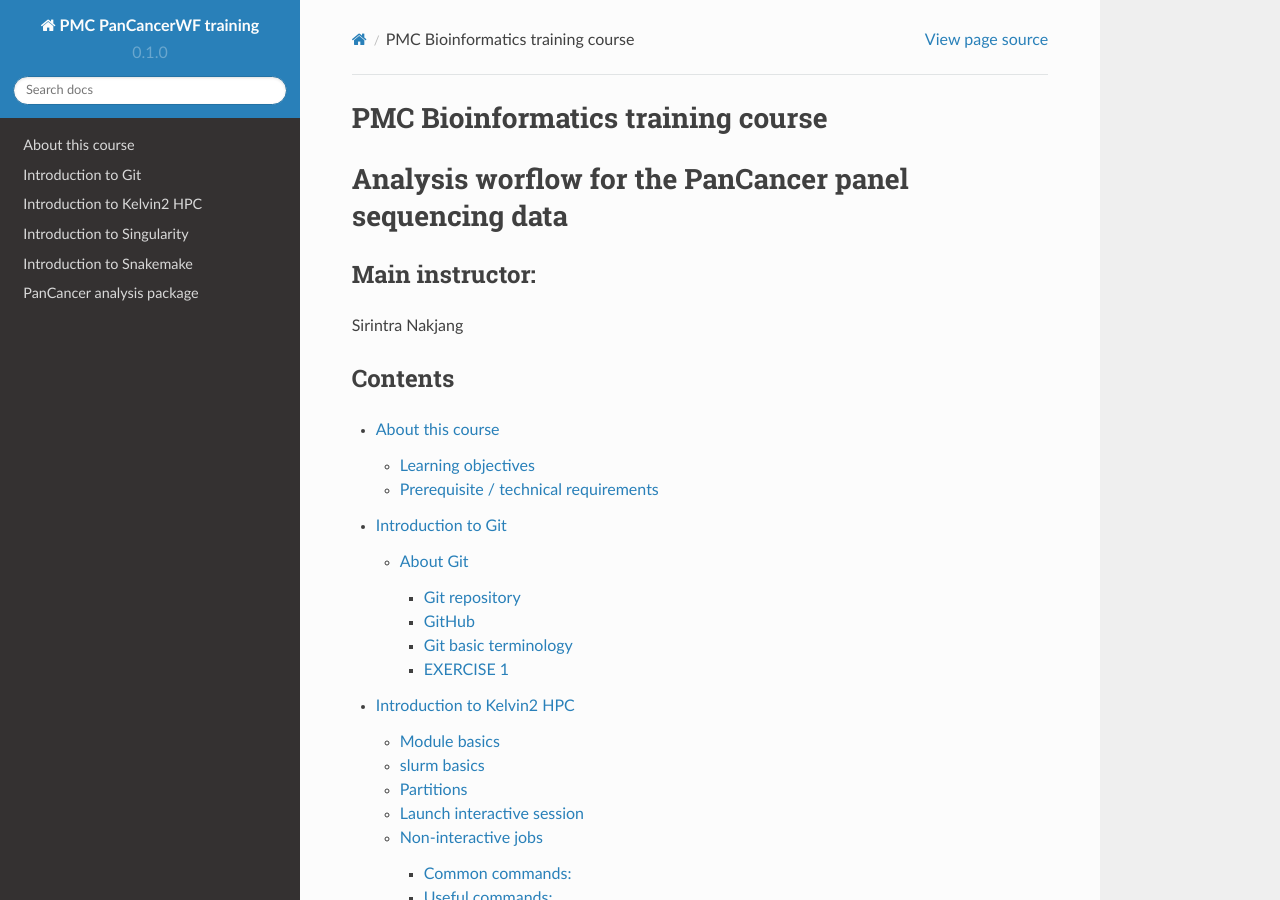
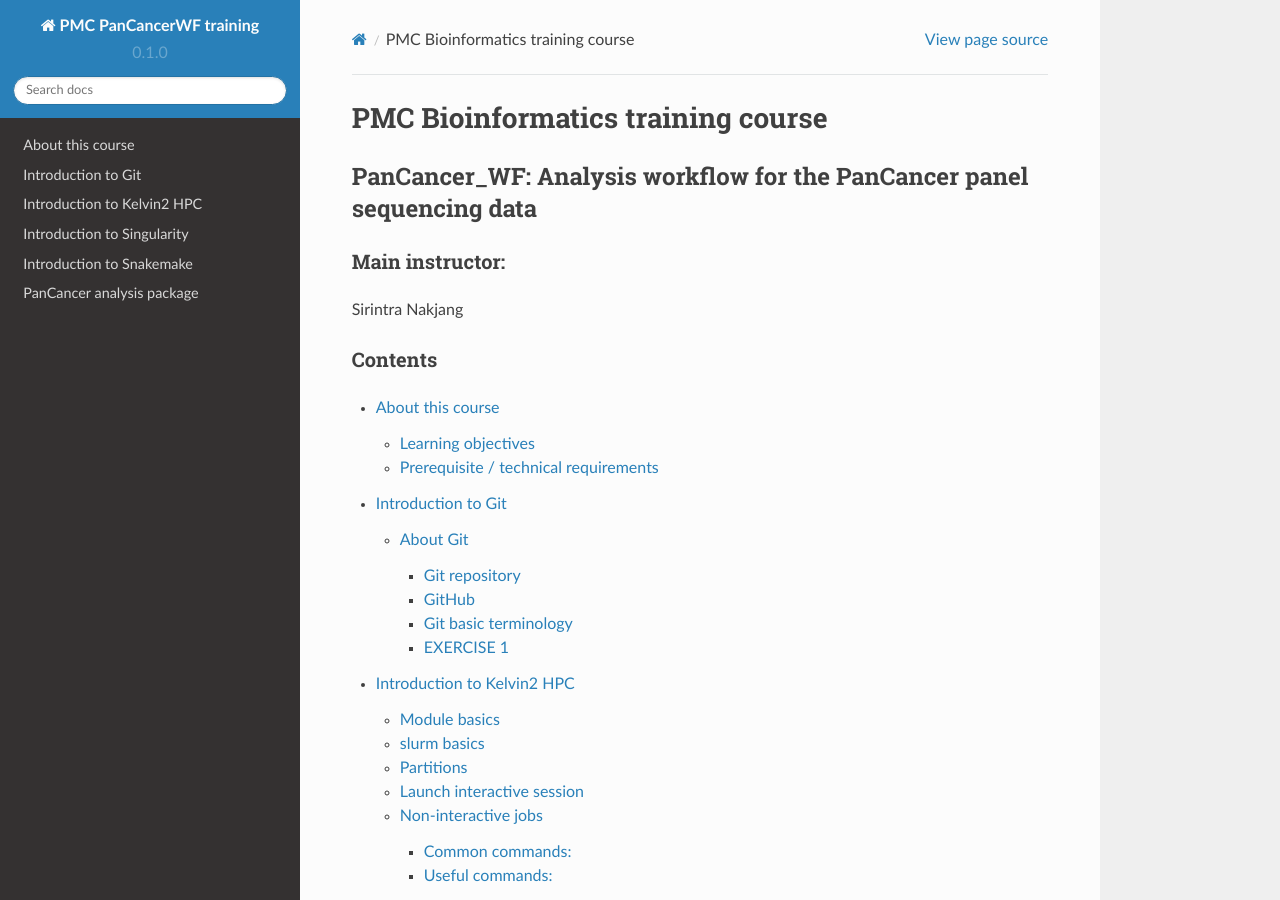
Before and after one commit to sirintra/PMC-PC-training, a Sphinx documentation site: the page built from docs/source/index.rst, in a window 1280 px wide and 900 px high. Built offline with Sphinx 7.4.7 and the Read the Docs theme 2.0.0, drawn with Linux system fonts in a browser that asks for light colours.

Commit message:
Update index.rst

```diff
--- a/docs/source/index.rst
+++ b/docs/source/index.rst
@@ -1,17 +1,18 @@
 PMC Bioinformatics training course
-===================================
+###################################
 
-Analysis worflow for the PanCancer panel sequencing data
-==============================================================================
+PanCancer_WF: Analysis workflow for the PanCancer panel sequencing data
+***********************************************************************
+
 
 Main instructor:
-----------------
+=================
 
 Sirintra Nakjang
 
 
 Contents
---------
+=================
 .. toctree::
 
    about
```
